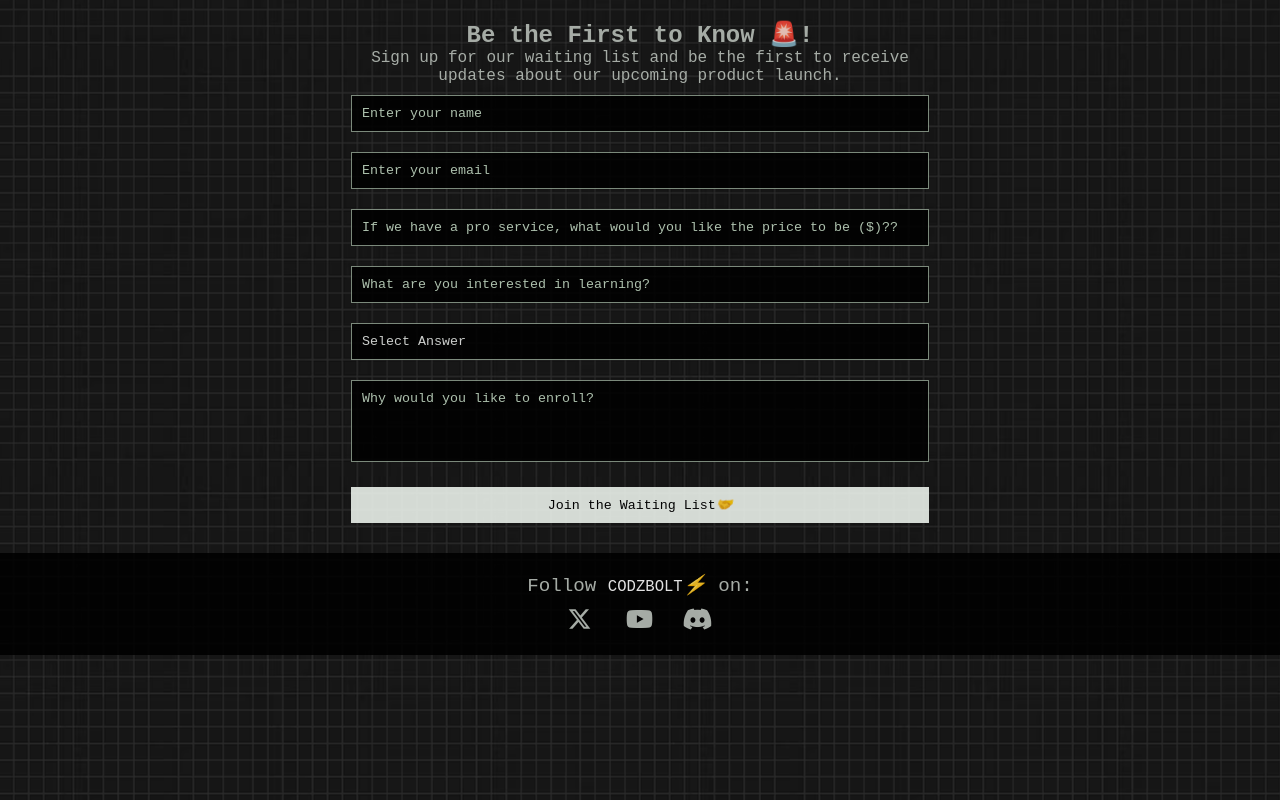
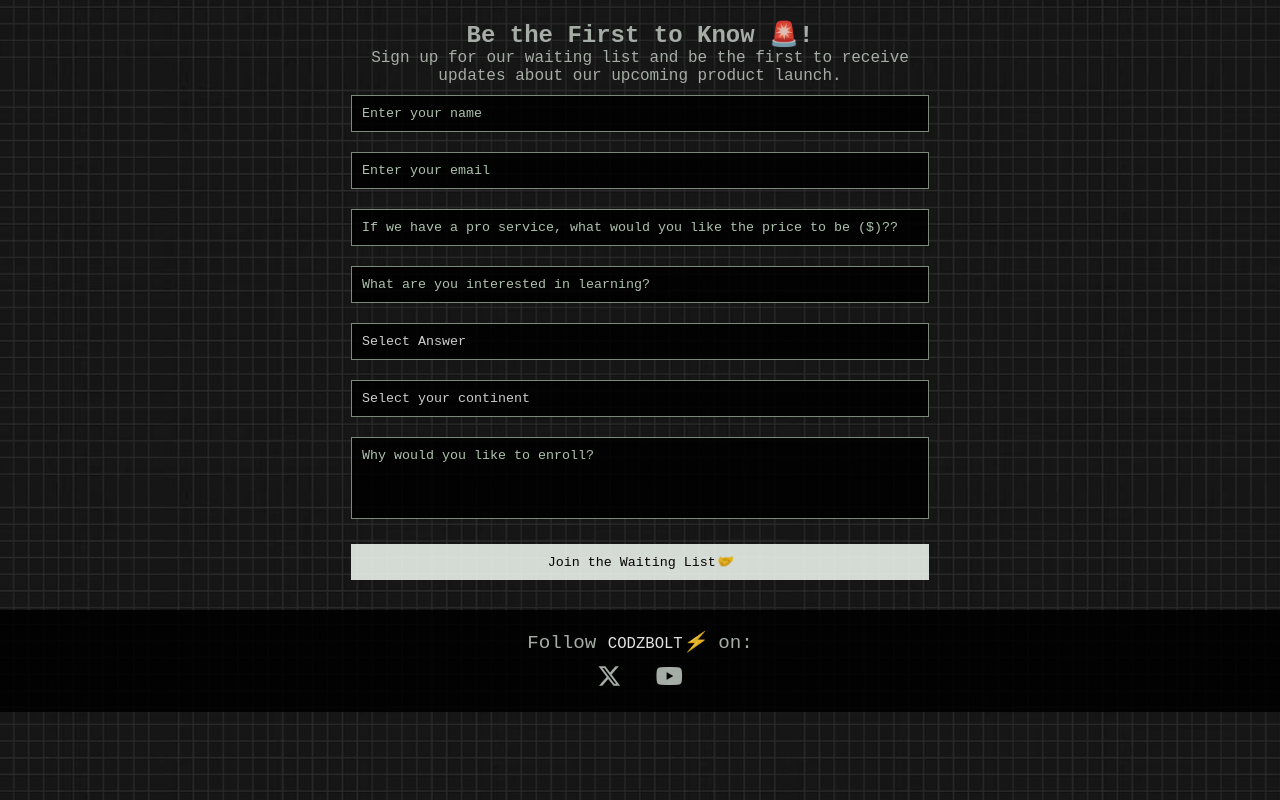
Before and after one commit to sochyonufab/waiting-list, a plain HTML site: page index.html in a window 1280 px wide. Drawn offline with Linux system fonts and the light colour scheme.

Commit message:
Update index.html

```diff
--- a/index.html
+++ b/index.html
@@ -61,6 +61,16 @@
             <option value="No">No<i>❌</i></option>
             <option value="Just wanna code">Just wanna code<i>👨‍💻</i></option>
           </select>
+          <select name="continent" id="continent">
+            <option value="" selected disabled>Select your continent</option>
+            <option value="Africa">Africa</option>
+            <option value="Antarctica">Antarctica</option>
+            <option value="Asia">Asia</option>
+            <option value="Europe">Europe</option>
+            <option value="North America">North America</option>
+            <option value="Oceania">Oceania</option>
+            <option value="South America">South America</option>
+          </select>
           <textarea
             id="reason"
             name="reason"
@@ -91,12 +101,6 @@
           class="social-icon"
           ><i class="fa-brands fa-youtube"></i
         ></a>
-
-        <a
-          href="https://discord.gg/tpXAAeXY"
-          target="_blank"
-          class="social-icon"
-          ><i class="fa-brands fa-discord"></i></a>
         <!-- <a href="https://instagram.com/yourprofile" target="_blank" class="social-icon"><i class="fab fa-instagram"></i></a>
             <a href="https://linkedin.com/in/yourprofile" target="_blank" class="social-icon"><i class="fab fa-linkedin-in"></i></a>
             <a href="https://github.com/yourprofile" target="_blank" class="social-icon"><i class="fab fa-github"></i></a> -->
```
